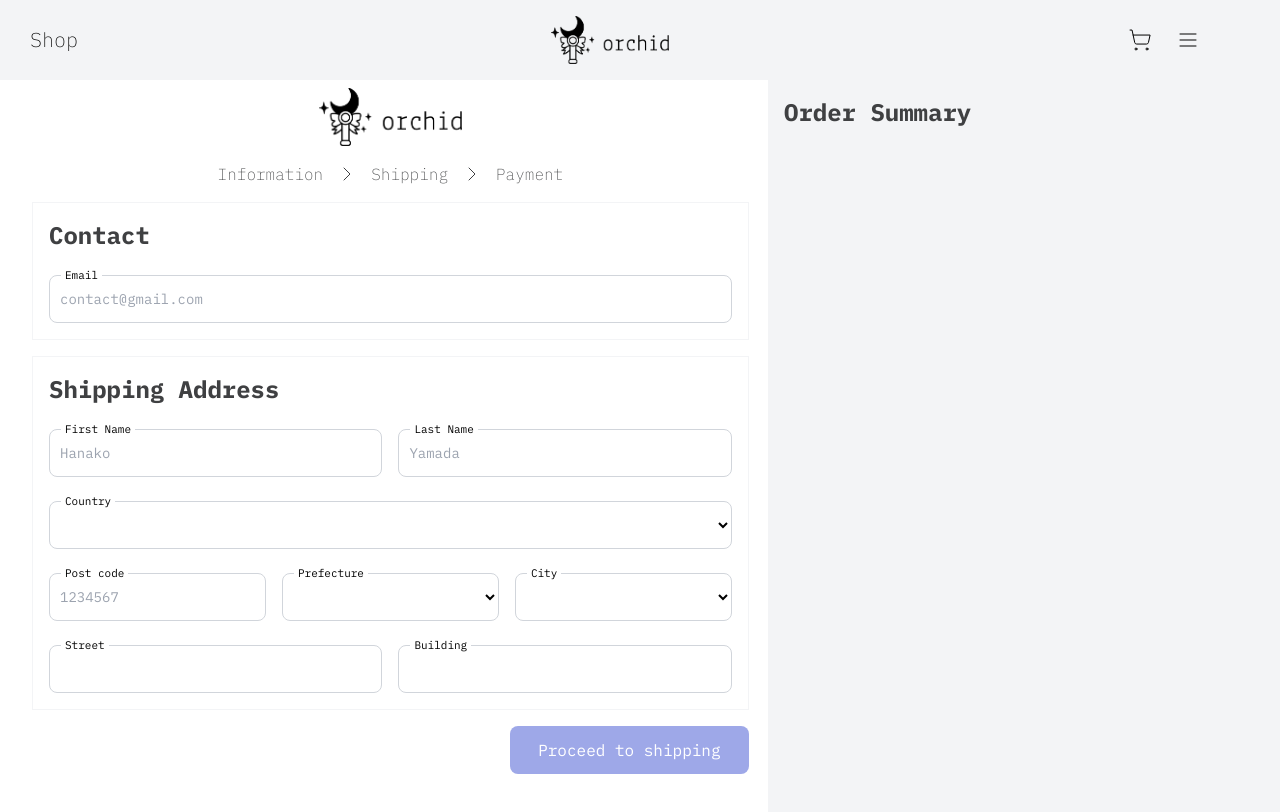
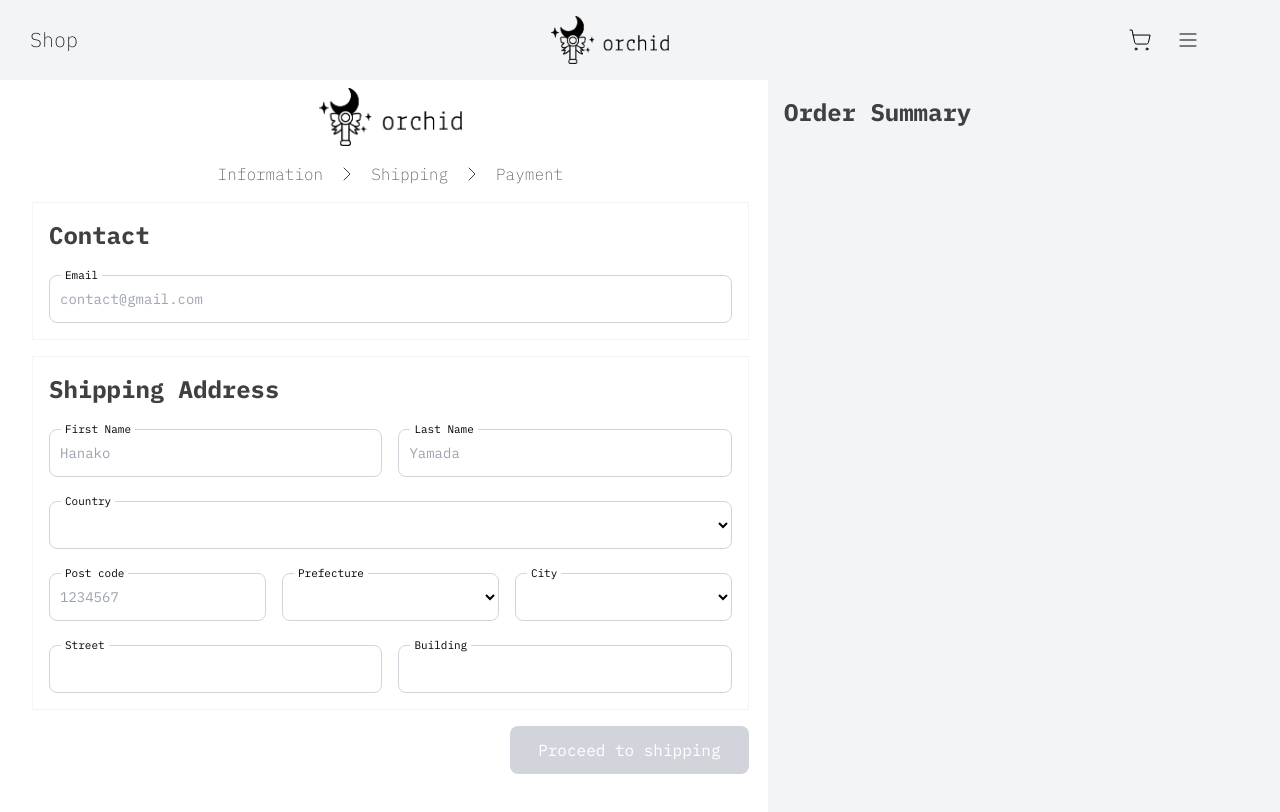
Before and after one commit to sakowan/orchidapp, a React (Vite) app in the folder frontend/: page /checkout in a window 1280 px wide. Shown: the top 812 px of the page. Built offline with nearby package versions, Linux system fonts and the light colour scheme.

Commit message:
button and colours correct when input valid address

```diff
--- a/frontend/src/AddressForm.jsx
+++ b/frontend/src/AddressForm.jsx
@@ -1,6 +1,6 @@
 import React, { useState, useRef, useEffect } from 'react';
 
-const AddressForm = () => {
+const AddressForm = ({onSendAddressDetails}) => {
   const [formData, setFormData] = useState({email: '',first_name: '',last_name: '',country: '',post_code: '',prefecture: '',city: '',street: '',building: ''});
   const [dataValid, setDataValid] = useState({email: false, first_name: false, last_name: false, country: false, post_code: false, prefecture: false, city: false, street: false, building: false});
   const defaultData = {country: useRef(null),prefecture: useRef(null),city: useRef(null)};
@@ -58,6 +58,12 @@ const AddressForm = () => {
     }
   };
 
+  const allDataValid = Object.values(dataValid).every(Boolean);
+
+  const sendFormData = () => {
+    console.log('sadfdsfa')
+  }
+
   useEffect(() => {
     // console.log('email:', dataValid.email, 'post_code', dataValid.post_code); // Live updated dataValid state
     // console.log('name:', dataValid.first_name);
@@ -70,7 +76,7 @@ const AddressForm = () => {
       <div className="p-4 border border-gray-100">
         <p className="text-2xl font-bold text-gray">Contact</p>
         <div className="relative z-0 w-full">
-          <label className={`address-form-labels ${dataValid.email ? 'text-green-600' : ''}`}>Email</label>
+          <label className={`address-form-labels ${dataValid.email ? 'text-colour-7' : ''}`}>Email</label>
           <input
             type="email"
             name="email"
@@ -85,7 +91,7 @@ const AddressForm = () => {
         <p className="text-2xl font-bold text-gray">Shipping Address</p>
         <div className="flex-centred-spaced">
           <div className="flex-1">
-            <label className={`address-form-labels ${dataValid.first_name ? 'text-green-600' : ''}`}>First Name</label>
+            <label className={`address-form-labels ${dataValid.first_name ? 'text-colour-7' : ''}`}>First Name</label>
             <input
               name="first_name"
               className={`address-form-inputs ${dataValid.first_name ? 'valid-autofill-colour address-form-inputs-valid' : ''}`}
@@ -95,7 +101,7 @@ const AddressForm = () => {
             />
           </div>
           <div className="flex-1">
-            <label className={`address-form-labels ${dataValid.last_name ? 'text-green-600' : ''}`}>Last Name</label>
+            <label className={`address-form-labels ${dataValid.last_name ? 'text-colour-7' : ''}`}>Last Name</label>
             <input
               name="last_name"
               className={`address-form-inputs ${dataValid.last_name ? 'valid-autofill-colour address-form-inputs-valid' : ''}`}
@@ -106,7 +112,7 @@ const AddressForm = () => {
           </div>
         </div>
         <div className="relative w-full">
-          <label className={`address-form-labels ${dataValid.country ? 'text-green-600' : ''}`}>Country</label>
+          <label className={`address-form-labels ${dataValid.country ? 'text-colour-7' : ''}`}>Country</label>
           <select
             ref={defaultData.country}
             name="country"
@@ -120,7 +126,7 @@ const AddressForm = () => {
         </div>
         <div className="flex-centred-spaced">
           <div className="flex-1">
-            <label className={`address-form-labels ${dataValid.post_code ? 'text-green-600' : ''}`}>Post code</label>
+            <label className={`address-form-labels ${dataValid.post_code ? 'text-colour-7' : ''}`}>Post code</label>
             <input
               name="post_code"
               className={`address-form-inputs ${dataValid.post_code ? 'valid-autofill-colour address-form-inputs-valid' : ''}`}
@@ -131,7 +137,7 @@ const AddressForm = () => {
             />
           </div>
           <div className="flex-1">
-            <label className={`address-form-labels ${dataValid.prefecture ? 'text-green-600' : ''}`}>Prefecture</label>
+            <label className={`address-form-labels ${dataValid.prefecture ? 'text-colour-7' : ''}`}>Prefecture</label>
             <select
               ref={defaultData.prefecture}
               name="prefecture"
@@ -144,7 +150,7 @@ const AddressForm = () => {
             </select>
           </div>
           <div className="flex-1">
-            <label className={`address-form-labels ${dataValid.city ? 'text-green-600' : ''}`}>City</label>
+            <label className={`address-form-labels ${dataValid.city ? 'text-colour-7' : ''}`}>City</label>
             <select
               ref={defaultData.city}
               name="city"
@@ -159,7 +165,7 @@ const AddressForm = () => {
         </div>
         <div className="flex-centred-spaced">
           <div className="flex-1">
-            <label className={`address-form-labels ${dataValid.street ? 'text-green-600' : ''}`}>Street</label>
+            <label className={`address-form-labels ${dataValid.street ? 'text-colour-7' : ''}`}>Street</label>
             <input
               name="street"
               className={`address-form-inputs ${dataValid.street ? 'valid-autofill-colour address-form-inputs-valid' : ''}`}
@@ -168,7 +174,7 @@ const AddressForm = () => {
             />
           </div>
           <div className="flex-1">
-            <label className={`address-form-labels ${dataValid.building ? 'text-green-600' : ''}`}>Building</label>
+            <label className={`address-form-labels ${dataValid.building ? 'text-colour-7' : ''}`}>Building</label>
             <input
               name="building"
               className={`address-form-inputs ${dataValid.building ? 'valid-autofill-colour address-form-inputs-valid' : ''}`}
@@ -178,6 +184,14 @@ const AddressForm = () => {
           </div>
         </div>
       </div>
+      <div className="w-full relative">
+        <button
+        disabled={!allDataValid}
+        className={`checkout-button ${allDataValid ? 'bg-colour-4 checkout-button-hover' : 'cursor-default bg-gray-300'}`}
+
+        >Proceed to shipping</button>
+      </div>
+
     </>
   );
 };
--- a/frontend/src/Checkout.jsx
+++ b/frontend/src/Checkout.jsx
@@ -14,9 +14,10 @@ const Checkout = (children) => {
     payment : 'Pay now'
   }
 
-  const addressDetails = {
-
-  }
+  const [addressDetails, setAddressDetails] = useState('');
+  const handleAddressDetails = (details) => {
+    setAddressDetails(details);
+  };
 
   const handleNext = () => {
     if (isAddressPage){
@@ -38,13 +39,13 @@ const Checkout = (children) => {
         <div className="p-4 pt-2 space-y-4">
           {/* Add content or map through data here */}
           <CheckoutNavigation/>
-          {isAddressPage ? <AddressForm/> : (isShippingPage ? <ShippingForm details={addressDetails}/> : <PaymentForm/>)}
+          {isAddressPage ? <AddressForm onSendAddressDetails={handleAddressDetails}/> : (isShippingPage ? <ShippingForm details={addressDetails}/> : <PaymentForm/>)}
 
-          <div className="w-full relative">
-            <button onClick={handleNext} className="checkout-button">
+          {/* <div className="w-full relative">
+            <button onClick={handleNext} className="checkout-button bg-gray-300 hover:none">
               {isAddressPage ? btnMsg['address']: (isShippingPage ? btnMsg['shipping'] : btnMsg['payment'])}
             </button>
-          </div>
+          </div> */}
         </div>
       </div>
 
--- a/frontend/src/ShippingForm.jsx
+++ b/frontend/src/ShippingForm.jsx
@@ -26,7 +26,7 @@ const ShippingForm = (details) => {
           <p className='text-sm text-gray p-2.5'>Details</p>
         </div>
       </div>
-        <label htmlFor="free_shipping" className={`flex w-full p-5 bg-white rounded-lg cursor-pointer ${isFreeChecked ? 'text-brand-color-dark border border-brand-color-dark': 'border border-gray-200 text-gray-500'}`}>
+        <label htmlFor="free_shipping" className={`flex w-full p-5 bg-white rounded-lg cursor-pointer ${isFreeChecked ? 'text-colour-4 border border-colour-4': 'border border-gray-200 text-gray-500'}`}>
 
           <div className='w-5/6'>
             <div>Free Shipping</div>
@@ -37,7 +37,7 @@ const ShippingForm = (details) => {
           </div>
         </label>
 
-        <label htmlFor="express_shipping" className={`flex w-full p-5 bg-white rounded-lg cursor-pointer ${isExpChecked ? 'text-brand-color-dark border border-brand-color-dark': 'border border-gray-200 text-gray-500'}`}>
+        <label htmlFor="express_shipping" className={`flex w-full p-5 bg-white rounded-lg cursor-pointer ${isExpChecked ? 'text-colour-4 border border-colour-4': 'border border-gray-200 text-gray-500'}`}>
 
           <div className='w-5/6'>
             <div>Express Shipping</div>
--- a/frontend/src/index.css
+++ b/frontend/src/index.css
@@ -11,7 +11,7 @@ input::-webkit-inner-spin-button {
 
 @layer components {
   .autofill-text:-webkit-autofill {
-    -webkit-text-fill-color: rgb(22, 163, 74);
+    -webkit-text-fill-color: #6071d9;
   }
   .valid-autofill-colour {
     @apply autofill-text;
@@ -23,17 +23,23 @@ input::-webkit-inner-spin-button {
 };
 
 .address-form-inputs-valid {
-  @apply border-green-500 text-green-600 focus:ring-green-500;
+  @apply border-colour-4 text-colour-7 focus:ring-colour-4;
 }
 
 @layer components {
   .address-form-inputs {
-    @apply bg-white h-12 text-[10px] border border-gray-300 text-sm rounded-lg block w-full p-2.5 focus:outline-none focus:border-none focus:ring-2 focus:ring-brand-color-dark autofill:shadow-[inset_0_0_0px_1000px_rgb(255,255,255)];
+    @apply bg-white h-12 text-[10px] border border-gray-300 text-sm rounded-lg block w-full p-2.5 focus:outline-none focus:border-none focus:ring-2 focus:ring-gray-300 autofill:shadow-[inset_0_0_0px_1000px_rgb(255,255,255)];
   }
 }
 @layer components {
   .checkout-button {
-    @apply rounded-lg w-1/3 p-2.5 h-[3rem] absolute right-0 bg-brand-color-dark text-white hover:bg-white hover:border hover:border-brand-color-dark hover:text-brand-color-dark;
+    @apply rounded-lg w-1/3 p-2.5 h-[3rem] absolute right-0 bg-colour-4 text-white
+  }
+}
+
+@layer components {
+  .checkout-button-hover {
+    @apply hover:bg-white hover:border hover:border-colour-4 hover:text-colour-4;
   }
 }
 
--- a/frontend/tailwind.config.js
+++ b/frontend/tailwind.config.js
@@ -7,9 +7,14 @@ export default {
   theme: {
     extend: {
       colors: {
-        'my-muted': '#f3f4f6',  // Example hex color
-        'brand-color-light': '#d0d7fe',
-        'brand-color-dark': '#9EA8E8',
+        'my-muted': '#f3f4f6',
+        'colour-7': '#6071d9',
+        'colour-6': '#7583de',
+        'colour-5': '#8996e3',
+        'colour-4': '#9ea8e8',
+        'colour-3': '#b3baed',
+        'colour-2': '#c7cdf2',
+        'colour-1': '#dcdff7',
       },
     },
   },
```
